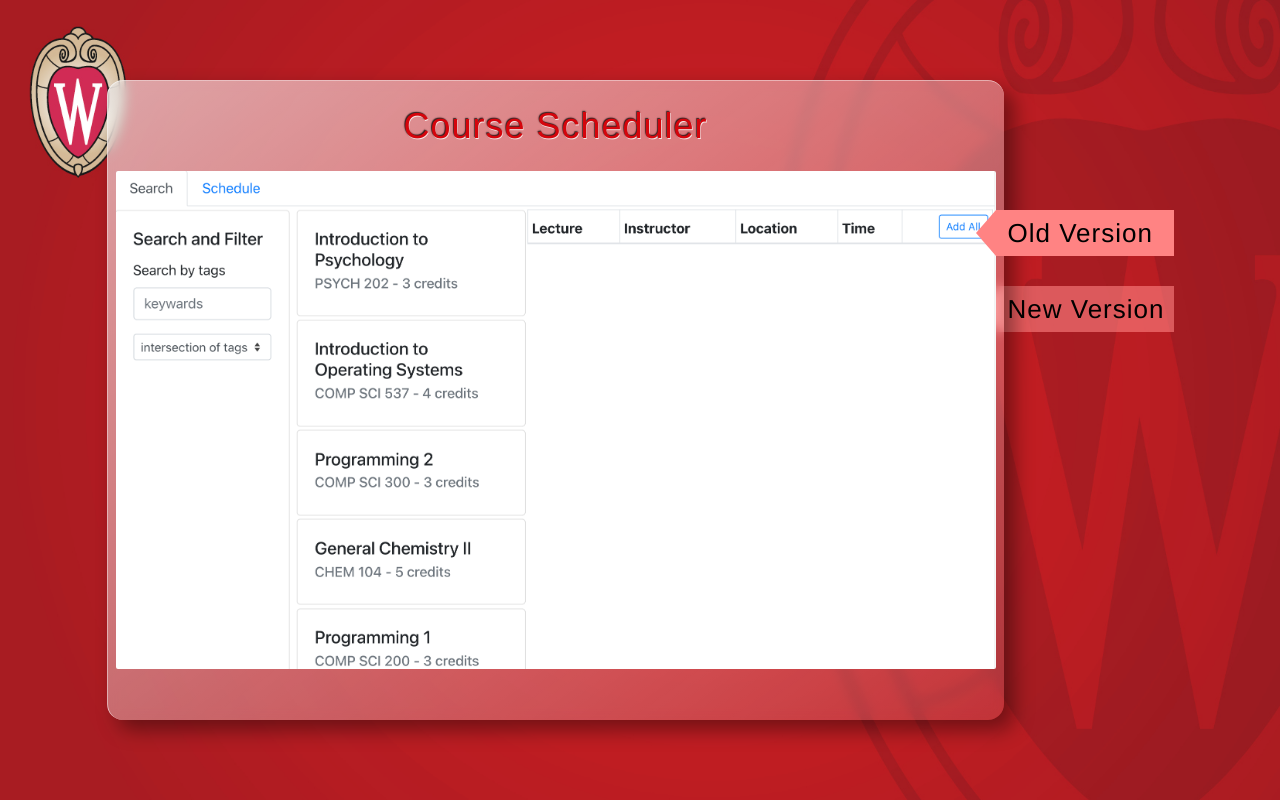
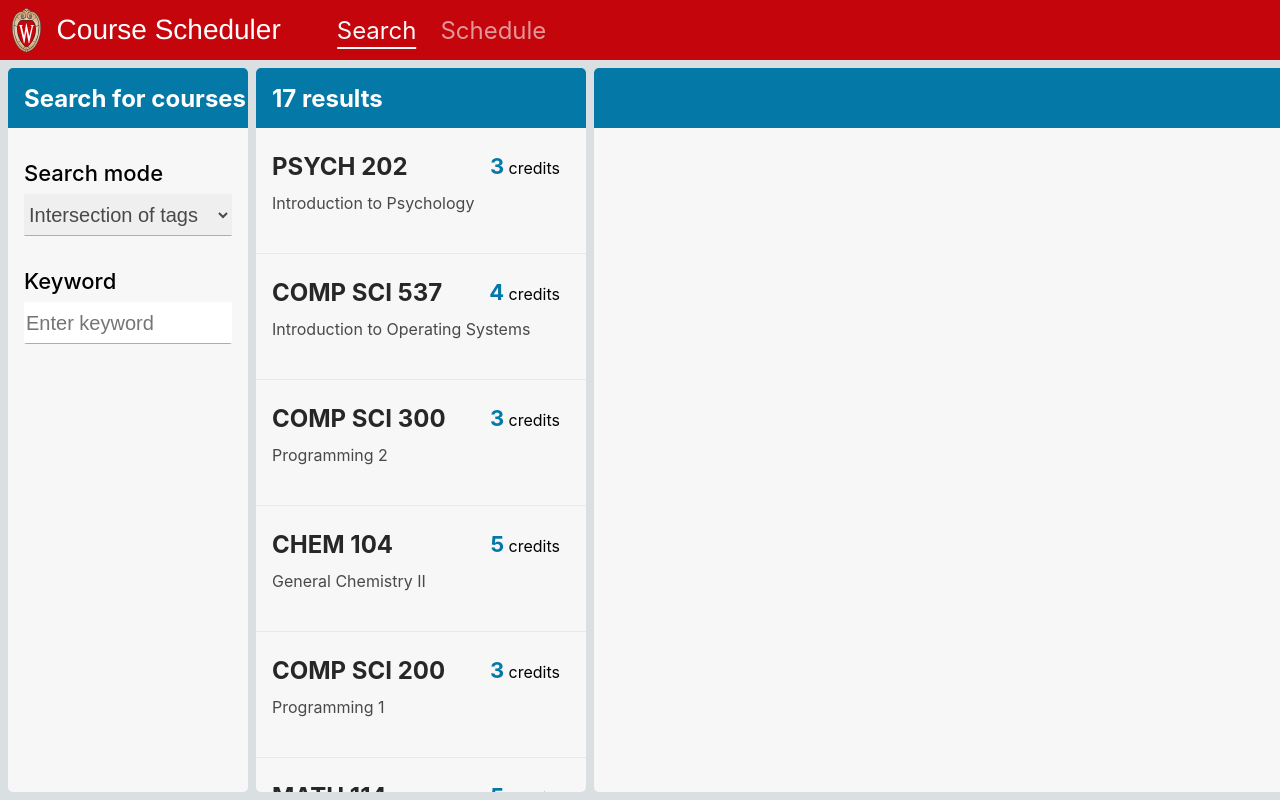
Before and after one commit to XinranCao/course_scheduler, a React (Create React App) app: page / in a window 1280 px wide. Built offline with nearby package versions, Linux system fonts and the light colour scheme.

Commit message:
clean up & structure

```diff
--- a/src/App.js
+++ b/src/App.js
@@ -1,16 +1,16 @@
 import React from 'react'
-import Old from './oldVersion/Old'
+// import Old from './oldVersion/Old'
 import New from './newVersion/New'
-import old_screenshot from './img/old_screenshot.png'
-import new_screenshot from './img/new_screenshot.png'
+// import old_screenshot from './img/old_screenshot.png'
+// import new_screenshot from './img/new_screenshot.png'
 import './App.css'
 
 class App extends React.Component {
     constructor(props) {
         super(props);
         this.state = {
-            versionSwitch: -1,
-            versionPreview: 0
+            // versionSwitch: -1,
+            // versionPreview: 0
         };
     }
 
@@ -18,40 +18,40 @@ class App extends React.Component {
 
     }
 
-    clickBoxContent(index) {
-        const boxes = document.getElementsByClassName('boxContent')
-        const { versionPreview } = this.state
+    // clickBoxContent(index) {
+    //     const boxes = document.getElementsByClassName('boxContent')
+    //     const { versionPreview } = this.state
 
-        if ( versionPreview !== index) {
-            for (let i = 0; i < boxes.length; i++) {
-                i === index
-                ? boxes[i].classList.add('view')
-                : boxes[i].classList.remove('view')
-            }
-            this.setState({ versionPreview: index })
-        }
-    }
+    //     if ( versionPreview !== index) {
+    //         for (let i = 0; i < boxes.length; i++) {
+    //             i === index
+    //             ? boxes[i].classList.add('view')
+    //             : boxes[i].classList.remove('view')
+    //         }
+    //         this.setState({ versionPreview: index })
+    //     }
+    // }
 
     render() {
 
-        const { versionSwitch, versionPreview } = this.state
+        // const { versionSwitch, versionPreview } = this.state
         let showVersion = null
-        if (versionSwitch === 0) {
-            showVersion = < Old />
-        } else if (versionSwitch === 1) {
+        // if (versionSwitch === 0) {
+        //     showVersion = < Old />
+        // } else if (versionSwitch === 1) {
             showVersion = < New />
-        }
+        // }
 
-        const oldInfo = <>
-            - CS639 class project, finished in Fall 2019. <br /><br />
-            - I had no JS+CSS+HTML background before I took this class.
-            The final product had a rough structure design, a confusing human-computer interaction design and a flawed Algorithm logic design.<br /><br />
-            - This project was built with React and Bootstrap components. Basic UI design and prototyping was finished using Adobe XD <br /><br /> </>
-        const newInfo = ''
+        // const oldInfo = <>
+        //     - CS639 class project, finished in Fall 2019. <br /><br />
+        //     - I had no JS+CSS+HTML background before I took this class.
+        //     The final product had a rough structure design, a confusing human-computer interaction design and a flawed Algorithm logic design.<br /><br />
+        //     - This project was built with React and Bootstrap components. Basic UI design and prototyping was finished using Adobe XD <br /><br /> </>
+        // const newInfo = ''
 
         return (
             <>
-                <div className='mainPage' style={{ display: versionSwitch === -1 ? '' : 'none' }}>
+                {/* <div className='mainPage' style={{ display: versionSwitch === -1 ? '' : 'none' }}>
                     <div className='content'>
                         <div className='versionBox'>
                             {
@@ -92,7 +92,7 @@ class App extends React.Component {
                             }
                         </div>
                     </div>
-                </div>
+                </div> */}
 
                 {showVersion}
 
--- a/src/newVersion/New.js
+++ b/src/newVersion/New.js
@@ -18,7 +18,7 @@ class New extends React.Component {
   }
 
   componentDidMount() {
-    console.log('===',ClassInfo)
+    // console.log('===',ClassInfo)
     this.setState({
       allCourses: ClassInfo,
       filteredCourses: ClassInfo,
@@ -111,7 +111,7 @@ class New extends React.Component {
   }
 
   render() {
-    const { navKey, allCourses, filteredCourses, favList, subjects, schedule } = this.state
+    const { navKey, allCourses, filteredCourses, favList } = this.state
     return <div className='page'>
         <div className='navBar'>
           <img src={require('../img/logo3.svg')} height='75%' alt='logo'/>
@@ -140,7 +140,6 @@ class New extends React.Component {
                     : <Scheduler favList={favList}/>
             }
         </div>
-
     </div>
   }
 }
--- a/src/newVersion/Scheduler.js
+++ b/src/newVersion/Scheduler.js
@@ -1,24 +1,11 @@
 import React from 'react';
 import './newVersion.css';
 
-class Scheduler extends React.Component {
-  constructor(props) {
-    super(props);
-    this.state = {
-        navKey: 'search'
-    };
-  }
+function Scheduler (props) {
 
-  componentDidMount() {
-  }
+  return <>
 
-
-  render() {
-
-    return <>
-
-    </>
-  }
+  </>
 }
 
 export default Scheduler;
--- a/src/newVersion/Search.js
+++ b/src/newVersion/Search.js
@@ -1,4 +1,4 @@
-import React, { useEffect, useState } from 'react';
+import React, { useState } from 'react';
 import SideBar from './searchComp/SideBar';
 import CourseList from './searchComp/CourseList';
 import DetailInfo from './searchComp/DetailInfo';
@@ -7,7 +7,6 @@ import './newVersion.css';
 function Search (props) {
 
   const [courseSelected, setCourseSelected] = useState(-1)
-
 
   const { favList, filteredCourses, modifyFavList, allCourses, updateFilteredCourses } = props
 
@@ -55,12 +54,11 @@ function Search (props) {
           if (match) { break; } // because filter mode is "union", no need to check other keywords
         }
       }
+      return null
     })
-
     updateFilteredCourses(filteredCourses)
     setCourseSelected(-1)
   }
-
 
   const handleSelectCourse = (index) => {
     const newIndex = courseSelected === index ? -1 : index
@@ -71,14 +69,12 @@ function Search (props) {
     const classList = []
     requisiteList.map( requisite => {
       requisite.map( item => {
-        classList.push(allCourses[item].number )
+        classList.push(allCourses[item].number ); return null
       })
+      return null
     })
     return classList
   }
-
-
-
   return <>
     <SideBar filterCourse={ (keywordList, mode) => handleFilterCourses(keywordList, mode) } />
     <CourseList
--- a/src/newVersion/searchComp/CourseList.js
+++ b/src/newVersion/searchComp/CourseList.js
@@ -1,8 +1,7 @@
-import React, { useEffect, useState } from 'react';
+import React from 'react';
 import './style.css';
 
 function CourseList(props) {
-
 
   const { filteredCourses, courseSelected, selectCourse } = props
   const resultNum = Object.keys(filteredCourses).length
--- a/src/newVersion/searchComp/DetailInfo.js
+++ b/src/newVersion/searchComp/DetailInfo.js
@@ -10,8 +10,8 @@ function DetailInfo (props) {
     setShowSections(false)
   },[props.courseInfo])
 
-  console.log('courseInfo', courseInfo)
-  console.log('favList',favList)
+  // console.log('courseInfo', courseInfo)
+  // console.log('favList',favList)
 
   const getRequisiteDiv = (requisites) => {
     const requisiteList = findRequisite(requisites)
--- a/src/newVersion/searchComp/SideBar.js
+++ b/src/newVersion/searchComp/SideBar.js
@@ -1,47 +1,39 @@
-import React from 'react';
+import React, { useState, useRef } from 'react';
 import './style.css';
 
-class SideBar extends React.Component {
-  constructor(props) {
-    super(props);
-    this.mode = React.createRef();
-    this.keyword = React.createRef();
-    this.state = {
-      filterMode: 'intersection',
-      keywordList: [],
-      alertMsg: '',
-      alertShow: false,
-    };
+function SideBar (props) {
+
+  const [filterMode, setFilterMode] = useState('intersection')
+  const [keywordList, setKeywordList] = useState([])
+  const[alertMsg, setAlertMsg] = useState('')
+  const mode = useRef(null);
+  const keyword = useRef(null);
+  let myFormRef = useRef(null)
+
+  const addKeyword = () => {
+    const curr = keyword.current.value;
+    let newMsg = ''
+
+    if (curr.match(/^\s+$/) || curr.length === 0 ) {
+      newMsg = 'Please enter a keyword!'
+    } else if (keywordList.includes(curr)) {
+      newMsg = 'Keyword already added!'
+    } else if (curr.length > 15) {
+      newMsg = 'Please enter less than 16 characters!'
+    } else {
+      keywordList.push(curr);
+      setKeywordList(keywordList)
+      myFormRef.reset();
+      props.filterCourse(keywordList, filterMode)
+    }
+    setAlertMsg(newMsg)
   }
 
-  addKeyword() {
-    const { keywordList, filterMode } = this.state
-    const curr = this.keyword.current.value;
-
-    if (curr.match(/^\s+$/) || curr.length === 0 ) {
-        this.setState({ alertMsg: 'Please enter a keyword!' })
-    } else if (keywordList.includes(curr)) {
-        this.setState({ alertMsg: 'Keyword already added!' })
-    } else if (curr.length > 15) {
-        this.setState({ alertMsg: 'Please enter less than 16 characters!' })
-    } else {
-      keywordList.push(curr);
-      this.setState({ keywordList, alertMsg: '' });
-      this.myFormRef.reset();
-      this.props.filterCourse(keywordList, filterMode)
-    }
+  const removeKeyword = (index) => {
+    keywordList.splice(index, 1);
+    setKeywordList(keywordList)
+    props.filterCourse(keywordList, filterMode)
   }
-
-  removeKeyword(index) {
-    const { keywordList, filterMode } = this.state
-    keywordList.splice(index, 1);
-    this.setState({ keywordList })
-    this.props.filterCourse(keywordList, filterMode)
-  }
-
-  render() {
-
-    const { keywordList, alertMsg } = this.state
 
     return <div className='searchToolSec'>
         <div className='sectionTitle'>Search for courses</div>
@@ -50,10 +42,10 @@ class SideBar extends React.Component {
             <span className='settingText'>Search mode</span>
               <select
                 id='modeSelect'
-                ref={this.mode}
+                ref={mode}
                 onChange={ () => {
-                  this.setState({ filterMode: this.mode.current.value });
-                  this.props.filterCourse(keywordList, this.mode.current.value)
+                  setFilterMode(mode.current.value);
+                  props.filterCourse(keywordList, mode.current.value)
                 }}>
                 <option key="intersection" value='intersection'>Intersection of tags</option>
                 <option key="union" value='union'>Union of tags</option>
@@ -64,11 +56,11 @@ class SideBar extends React.Component {
             <span
                 className='alert'
                 style={{ visibility: alertMsg.length ? "visible" : 'hidden' }}
-                onClick={ () => this.setState({ alertMsg: '' }) } >
+                onClick={ () => setAlertMsg('') } >
                     {alertMsg}
             </span>
-            <form onSubmit={(e) => { e.preventDefault(); this.addKeyword() }} ref={(ele) => this.myFormRef = ele}>
-              <input id='keywordInput' type='text' placeholder="Enter keyword" ref={this.keyword} autoComplete="off"/>
+            <form onSubmit={(e) => { e.preventDefault(); addKeyword() }} ref={(ele) => myFormRef = ele}>
+              <input id='keywordInput' type='text' placeholder="Enter keyword" ref={keyword} autoComplete="off"/>
             </form>
           </div>
           <div className='chosenTags'>
@@ -83,7 +75,7 @@ class SideBar extends React.Component {
                             {item}
                             <div
                               className='removeBtn'
-                              onClick={ ()=>this.removeKeyword(keywordList.length-index-1)} >
+                              onClick={ ()=>removeKeyword(keywordList.length-index-1)} >
                                 {`\u2715`}
                             </div>
                           </div>
@@ -96,7 +88,6 @@ class SideBar extends React.Component {
           </div>
         </div>
       </div>
-  }
 }
 
 export default SideBar;
--- a/src/newVersion/searchComp/style.css
+++ b/src/newVersion/searchComp/style.css
@@ -486,7 +486,3 @@
   font-size: 18px;
   z-index: 100;
 }
-
-.removeAll,
-.addAll {
-}
```
Also changed, not shown: src/newVersion/schedulerComp/FavList.js (added), src/newVersion/schedulerComp/Scheduler.js (added), src/newVersion/schedulerComp/style.css (added).
